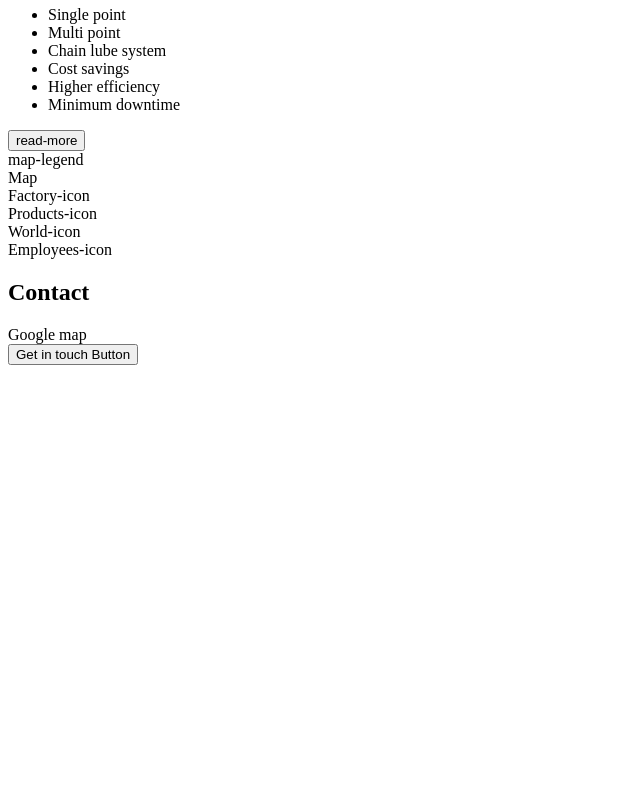
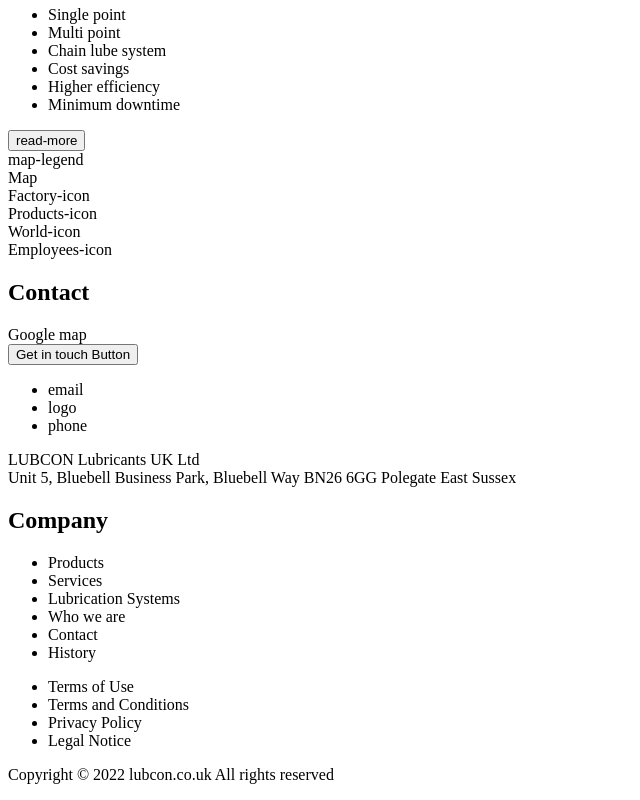
Before and after one commit to BartoszLewosz/Lubcon-Lubricants-UK-Ltd, a plain HTML site: page index.html in a window 1280 px wide. Shown: the part 986-1786 px from the top of the page, without its empty margins (0-640 px from the left). Before the commit the page ends 1359 px from the top, so only its background shows below. Drawn offline with Linux system fonts and the light colour scheme.

Commit message:
add footer section

```diff
--- a/index.html
+++ b/index.html
@@ -109,7 +109,45 @@
             <div>Google map</div>
             <button class="read-more">Get in touch Button</button>
         </section>
-        <footer class="footer"></footer>
+        <footer class="footer">
+            <section class="footer__top">
+                <ul>
+                    <li>email</li>
+                    <li>logo</li>
+                    <li>phone</li>
+                </ul>
+            </section>
+            <section>
+                <header>LUBCON Lubricants UK Ltd</header>
+                <div class="fotter__body">
+                    <article>Unit 5, Bluebell Business Park,
+                        Bluebell Way
+                        BN26 6GG
+                        Polegate
+                        East Sussex
+                    </article>
+                    <h2>Company</h2>
+                    <ul>
+                        <li>Products</li>
+                        <li>Services</li>
+                        <li>Lubrication Systems</li>
+                        <li>Who we are</li>
+                        <li>Contact</li>
+                        <li>History</li>
+                    </ul>
+                </div>
+
+            </section>
+            <section class="footer__bottom">
+                <ul>
+                    <li>Terms of Use</li>
+                    <li>Terms and Conditions</li>
+                    <li>Privacy Policy</li>
+                    <li>Legal Notice</li>
+                </ul>
+                <p class="footer__copyright">Copyright © 2022 lubcon.co.uk All rights reserved</p>
+            </section>
+        </footer>
     </main>
 </body>
 </html>
```
